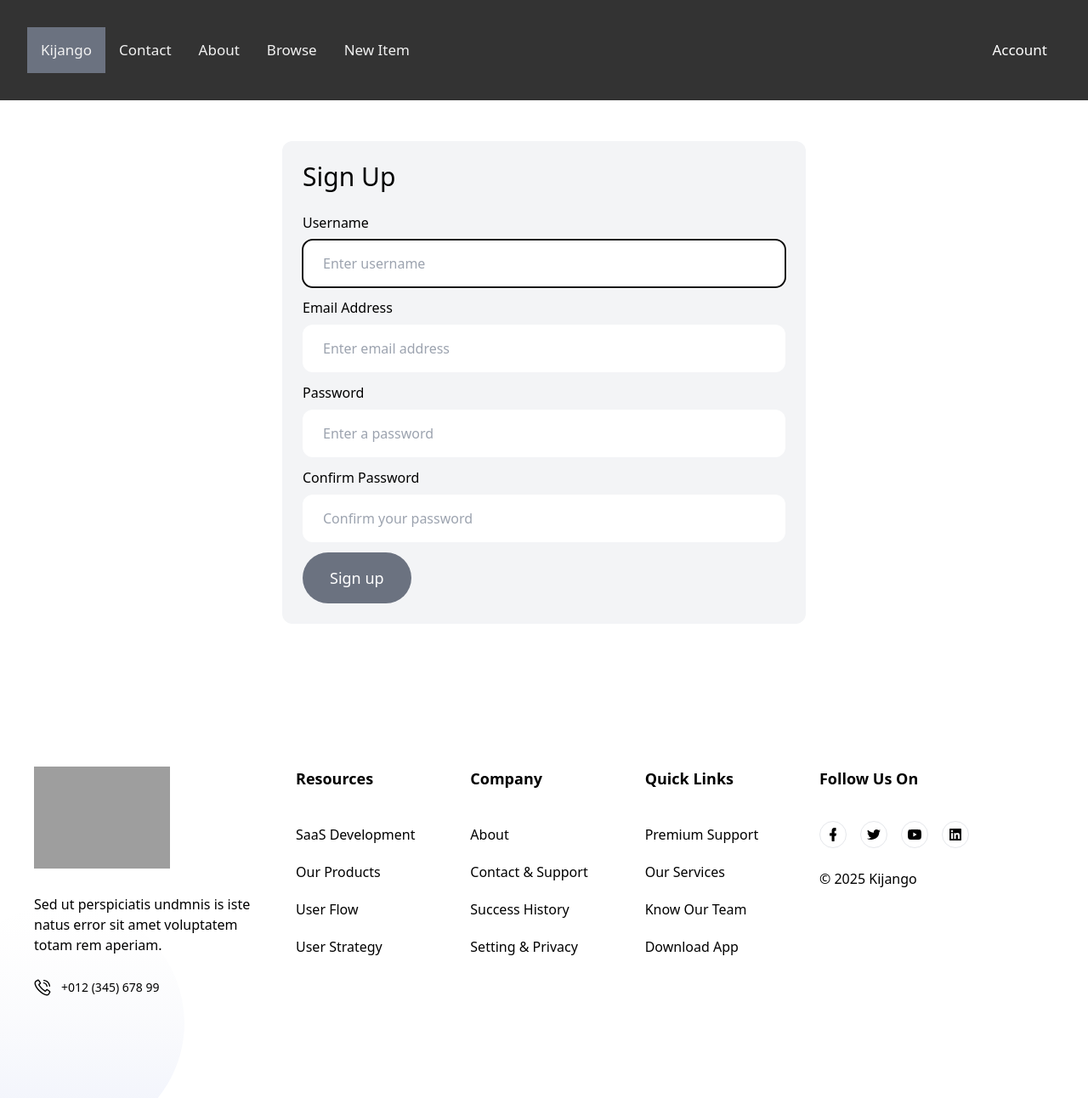
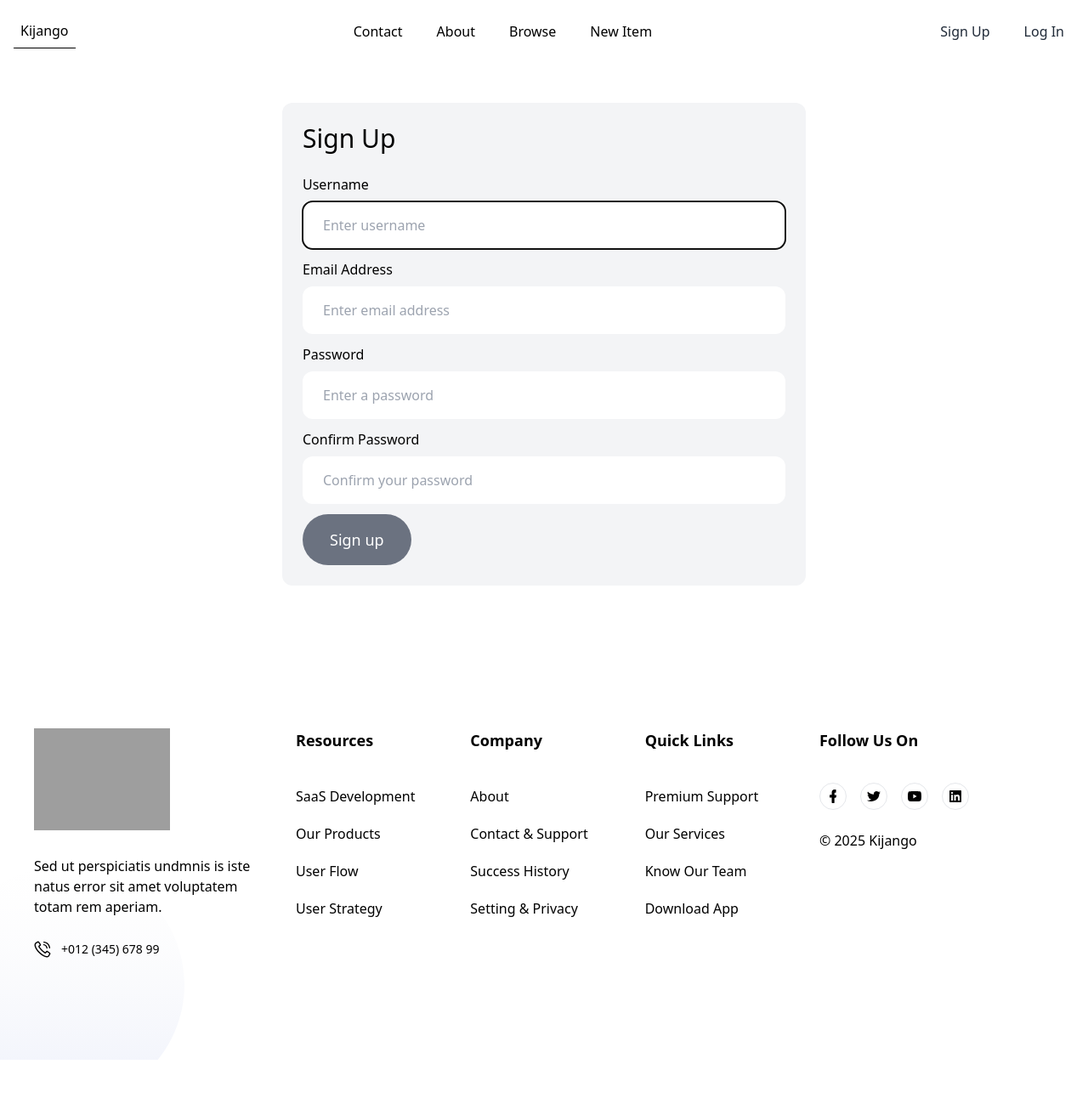
Before and after one commit to NicolasVicente44/django_marketplace, a Django app: page /signup/ in a window 1280 px wide. Shown: the whole page at 85% size. After the commit the page ends 1127 px from the top, so only its background shows below. Run offline with Django 4.2, Linux system fonts and the light colour scheme; some libraries are stand-ins or nearby versions; grey boxes are pictures that could not be loaded.

Commit message:
changed nav ui

```diff
--- a/django_marketplace/core/templates/core/base.html
+++ b/django_marketplace/core/templates/core/base.html
@@ -1,172 +1,83 @@
 <!DOCTYPE html>
-<html>
+<html lang="en">
 <head>
-  <meta charset="utf-8" />
-  <meta name="viewport" content="width=device-width, initial-scale=1.0" />
+    <meta charset="UTF-8">
+    <meta name="viewport" content="width=device-width, initial-scale=1.0">
     <script src="https://cdn.tailwindcss.com"></script>
-  <title>Kijango |   {% block title %}{% endblock %}</title>
+    <title>Kijango | {% block title %}{% endblock %}</title>
     <script defer>
-    /* Toggle between adding and removing the "responsive" class to topnav when the user clicks on the icon */
         function myFunction() {
             var x = document.getElementById("myTopnav");
-  if (x.className === "topnav") {
-    x.className += " responsive";
+            if (x.classList.contains("hidden")) {
+                x.classList.remove("hidden");
             } else {
-    x.className = "topnav";
+                x.classList.add("hidden");
             }
         }
-  </script>
-  <style>
-    /* Add a black background color to the top navigation */
-    .topnav {
-      background-color: #333;
-      display: flex;
-      padding: 2em;
-      justify-between; /* Add this line to justify items between left and right */
-    }
+    </script><link rel="stylesheet" href="https://cdnjs.cloudflare.com/ajax/libs/font-awesome/5.15.1/css/all.min.css" integrity="sha384-rS5iz5pgD5NkWv3K7C1+1v5ZU3S81Sd4nsCKskN+3E5TcPgLb8UFCQVTFwbp0Qzu" crossorigin="anonymous">
 
-/* Style the links inside the navigation bar */
-.topnav a {
-  float: left;
-  display: block;
-  color: #f2f2f2;
-  text-align: center;
-  padding: 14px 16px;
-  text-decoration: none;
-  font-size: 17px;
-}
+</head>
+<body class="font-sans">
+   <div class="white text-black">
+      <div class="container mx-auto p-4 flex justify-between items-center">
+          <a href="/" class="text-black border-b border-black p-2">Kijango</a>
 
-/* Add an active class to highlight the current page */
-.active {
-  background-color: #04AA6D;
-  color: white;
-}
+          <!-- Navigation Links for Large Devices -->
+          <div class="hidden md:flex space-x-4">
+              <a href="/contact" class="hover:bg-gray-300 px-3 py-2 rounded">Contact</a>
+              <a href="/about" class="hover:bg-gray-300 px-3 py-2 rounded">About</a>
+              <a href="{% url 'item:items' %}" class="hover:bg-gray-300 px-3 py-2 rounded">Browse</a>
+              <a href="{% url 'item:new' %}" class="hover:bg-gray-300 px-3 py-2 rounded">New Item</a>
+          </div>
 
-/* Hide the link that should open and close the topnav on small screens */
-.topnav .icon {
-  display: none;
-}
+          <!-- Burger Icon for Small Devices -->
+          <div class="ml-auto md:hidden">
+              <button onclick="toggleDropdown()" class="text-black hover:bg-gray-300 px-3 py-2 rounded">
+               <svg xmlns="http://www.w3.org/2000/svg" fill="none" viewBox="0 0 24 24" stroke-width="1.5" stroke="currentColor" data-slot="icon" class="w-6 h-6">
+                  <path stroke-linecap="round" stroke-linejoin="round" d="M3.75 6.75h16.5M3.75 12h16.5m-16.5 5.25h16.5" />
+                </svg>
+                              </button>
+          </div>
 
-/* Dropdown container - needed to position the dropdown content */
-.dropdown {
-  float: left;
-  overflow: hidden;
-}
-
-/* Style the dropdown button to fit inside the topnav */
-.dropdown .dropbtn {
-  font-size: 17px;
-  border: none;
-  outline: none;
-  color: white;
-  padding: 14px 16px;
-  background-color: inherit;
-  font-family: inherit;
-  margin: 0;
-}
-
-/* Style the dropdown content (hidden by default) */
-.dropdown-content {
-  display: none;
-  position: absolute;
-  background-color: #f9f9f9;
-  min-width: 160px;
-  box-shadow: 0px 8px 16px 0px rgba(0,0,0,0.2);
-  z-index: 1;
-}
-
-/* Style the links inside the dropdown */
-.dropdown-content a {
-  float: none;
-  color: black;
-  padding: 12px 16px;
-  text-decoration: none;
-  display: block;
-  text-align: left;
-}
-
-/* Add a dark background on topnav links and the dropdown button on hover */
-.topnav a:hover, .dropdown:hover .dropbtn {
-  background-color: #555;
-  color: white;
-}
-
-/* Add a grey background to dropdown links on hover */
-.dropdown-content a:hover {
-  background-color: #ddd;
-  color: black;
-}
-
-/* Show the dropdown menu when the user moves the mouse over the dropdown button */
-.dropdown:hover .dropdown-content {
-  display: block;
-}
-
-/* When the screen is less than 600 pixels wide, hide all links, except for the first one ("Home"). Show the link that contains should open and close the topnav (.icon) */
-@media screen and (max-width: 600px) {
-  .topnav a:not(:first-child), .dropdown .dropbtn {
-    display: none;
-  }
-  .topnav a.icon {
-    float: right;
-    display: block;
-  }
-}
-
-/* The "responsive" class is added to the topnav with JavaScript when the user clicks on the icon. This class makes the topnav look good on small screens (display the links vertically instead of horizontally) */
-@media screen and (max-width: 600px) {
-  .topnav.responsive {position: relative;}
-  .topnav.responsive a.icon {
-    position: absolute;
-    right: 0;
-    top: 0;
-  }
-  .topnav.responsive a {
-    float: none;
-    display: block;
-    text-align: left;
-  }
-  .topnav.responsive .dropdown {float: none;}
-  .topnav.responsive .dropdown-content {position: relative;}
-  .topnav.responsive .dropdown .dropbtn {
-    display: block;
-    width: 100%;
-    text-align: left;
-  }
-}
-  </style>
-</head>
-
-<body>
-
-  <!-- Responsive Navigation Bar -->
-
-  <div class="topnav" id="myTopnav">
-    <a href="/" class="bg-gray-500">Kijango</a>
-    <a href="/contact">Contact</a>
-    <a href="/about">About</a>
-          <a href="{% url 'item:items' %}" >Browse</a>
-          <a href="{% url 'item:new' %}" >New Item</a>
-
-
-    <div class="ml-auto dropdown">
-
-        <button class="dropbtn">Account <i class="fa fa-caret-down"></i></button>
-
-        <div class="dropdown-content">
+          <!-- Account Dropdown for Large Devices -->
+          <div class="hidden md:flex">
+              <div id="accountDropdown" class="ml-auto hidden sm:flex space-x-4">
                   {% if request.user.is_authenticated %}
-            <a href="{% url 'conversation:inbox' %}">Inbox</a>
-            <a href="{% url 'dashboard:index' %}">Dashboard</a>
-            <a href="{% url 'core:logout' %}">Logout</a>
+                      <a href="{% url 'conversation:inbox' %}" class="text-gray-800 hover:bg-gray-300 px-3 py-2 rounded">Inbox</a>
+                      <a href="{% url 'dashboard:index' %}" class="text-gray-800 hover:bg-gray-300 px-3 py-2 rounded">Dashboard</a>
+                      <a href="{% url 'core:logout' %}" class="text-gray-800 hover:bg-gray-300 px-3 py-2 rounded">Logout</a>
                   {% else %}
-            <a href="{% url 'core:signup' %}">Sign Up</a>
-            <a href="{% url 'core:login' %}">Log In</a>
+                      <a href="{% url 'core:signup' %}" class="text-gray-800 hover:bg-gray-300 px-3 py-2 rounded">Sign Up</a>
+                      <a href="{% url 'core:login' %}" class="text-gray-800 hover:bg-gray-300 px-3 py-2 rounded">Log In</a>
                   {% endif %}
               </div>
           </div>
-    <a href="javascript:void(0);" class="icon" onclick="myFunction()">&#9776;</a>
       </div>
 
+      <!-- Dropdown for Small Devices -->
+      <div id="dropdownLinks" class="hidden md:hidden bg-white border rounded-md overflow-hidden shadow-xl">
+          <a href="/contact" class="block px-4 py-2 text-gray-800 hover:bg-gray-300">Contact</a>
+          <a href="/about" class="block px-4 py-2 text-gray-800 hover:bg-gray-300">About</a>
+          <a href="{% url 'item:items' %}" class="block px-4 py-2 text-gray-800 hover:bg-gray-300">Browse</a>
+          <a href="{% url 'item:new' %}" class="block px-4 py-2 text-gray-800 hover:bg-gray-300">New Item</a>
+          <!-- Account Links -->
+          {% if request.user.is_authenticated %}
+              <a href="{% url 'conversation:inbox' %}" class="block px-4 py-2 text-gray-800 hover:bg-gray-300">Inbox</a>
+              <a href="{% url 'dashboard:index' %}" class="block px-4 py-2 text-gray-800 hover:bg-gray-300">Dashboard</a>
+              <a href="{% url 'core:logout' %}" class="block px-4 py-2 text-gray-800 hover:bg-gray-300">Logout</a>
+          {% else %}
+              <a href="{% url 'core:signup' %}" class="block px-4 py-2 text-gray-800 hover:bg-gray-300">Sign Up</a>
+              <a href="{% url 'core:login' %}" class="block px-4 py-2 text-gray-800 hover:bg-gray-300">Log In</a>
+          {% endif %}
+      </div>
+  </div>
+
+  <script>
+      function toggleDropdown() {
+          var dropdown = document.getElementById("dropdownLinks");
+          dropdown.classList.toggle("hidden");
+      }
+  </script>
 
 
   <!-- Main Content -->
--- a/django_marketplace/core/templates/core/login.html
+++ b/django_marketplace/core/templates/core/login.html
@@ -3,7 +3,7 @@
 {% extends 'core/base.html' %}
 {% block title %}Sign up{% endblock %}
 {% block content %}
-<div class="w-1/2 my-6 p-6 mx-auto bg-gray-100 rounded-xl">
+<div class="md:w-1/2 my-6 p-6 mx-auto bg-gray-100 rounded-xl">
   <h1 class="mb-6 text-3xl">Log In</h1>
 
   <form method="post" action=".">
--- a/django_marketplace/core/templates/core/signup.html
+++ b/django_marketplace/core/templates/core/signup.html
@@ -2,7 +2,7 @@
 {% block title %}Sign up {% endblock %}
 
 {% block content %}
-    <div class="w-1/2 my-6 p-6 mx-auto bg-gray-100 rounded-xl">
+    <div class="md:w-1/2 my-6 p-6 mx-auto bg-gray-100 rounded-xl">
         <h1 class="mb-6 text-3xl">Sign Up</h1>
 
         <form method="post" action=".">
--- a/django_marketplace/item/templates/item/items.html
+++ b/django_marketplace/item/templates/item/items.html
@@ -41,7 +41,7 @@
             <div class="mb-4">
                 <a href="{% url 'item:detail' item.id %}">
                     <div class="relative rounded-xl overflow-hidden">
-                        <img src="{{item.image.url}}" alt="{{item.name}}" class="w-full h-40 object-cover rounded-t-xl">
+                        <img src="{{item.image.url}}" alt="{{item.name}}" class="w-full h-60 object-cover rounded-t-xl">
                     </div>
                     <div class="p-6 bg-white rounded-b-xl">
                         <h2 class="text-xl font-semibold mb-2">{{item.name}}</h2>
```
Also changed, not shown: django_marketplace/db.sqlite3, django_marketplace/media/item_images/1691850707378473_yOvl3z8.jpg (added), django_marketplace/media/item_images/252720976_394517992380356_1069765707639775459_n.jpg (added). Lines whose indentation alone changed are shown as unchanged.
